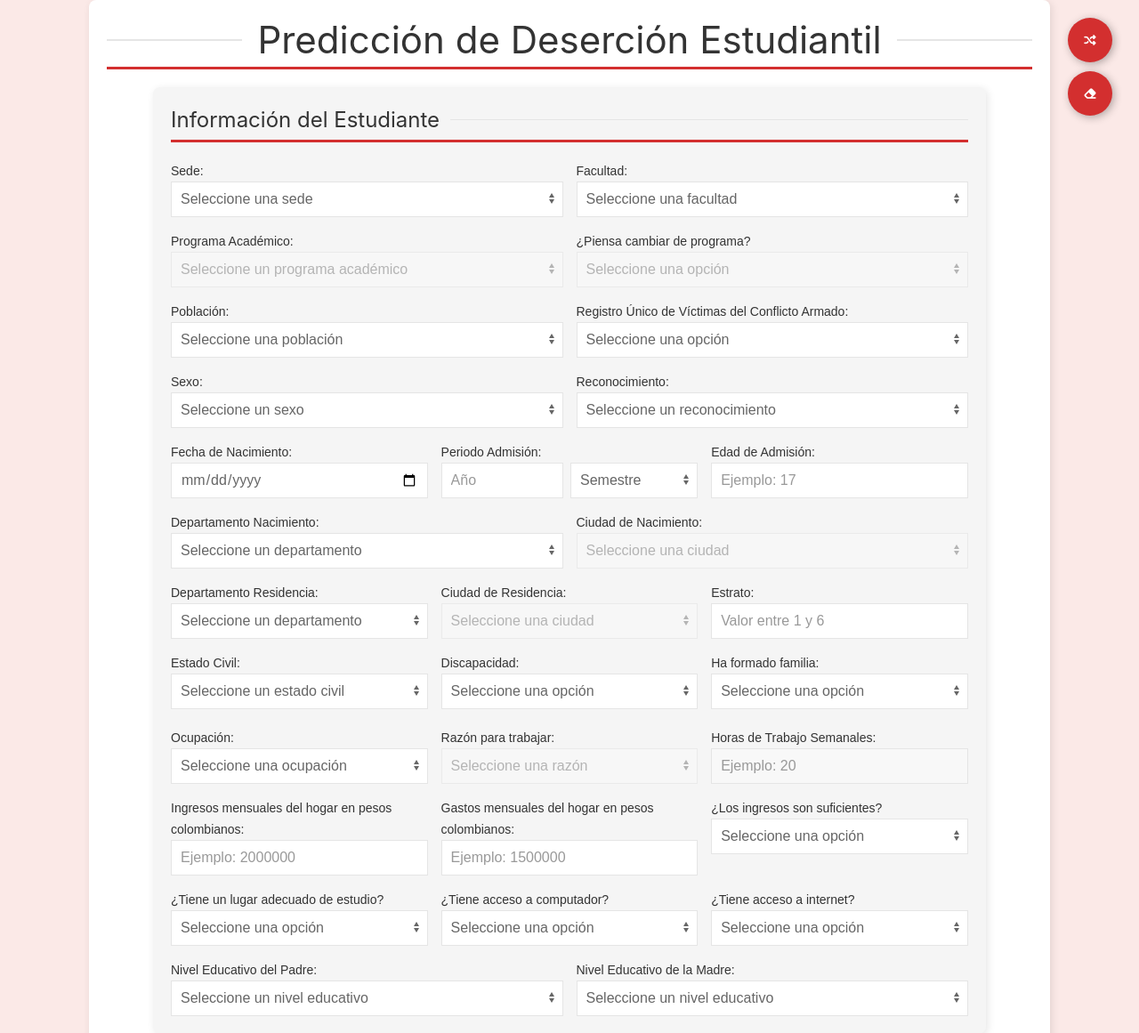
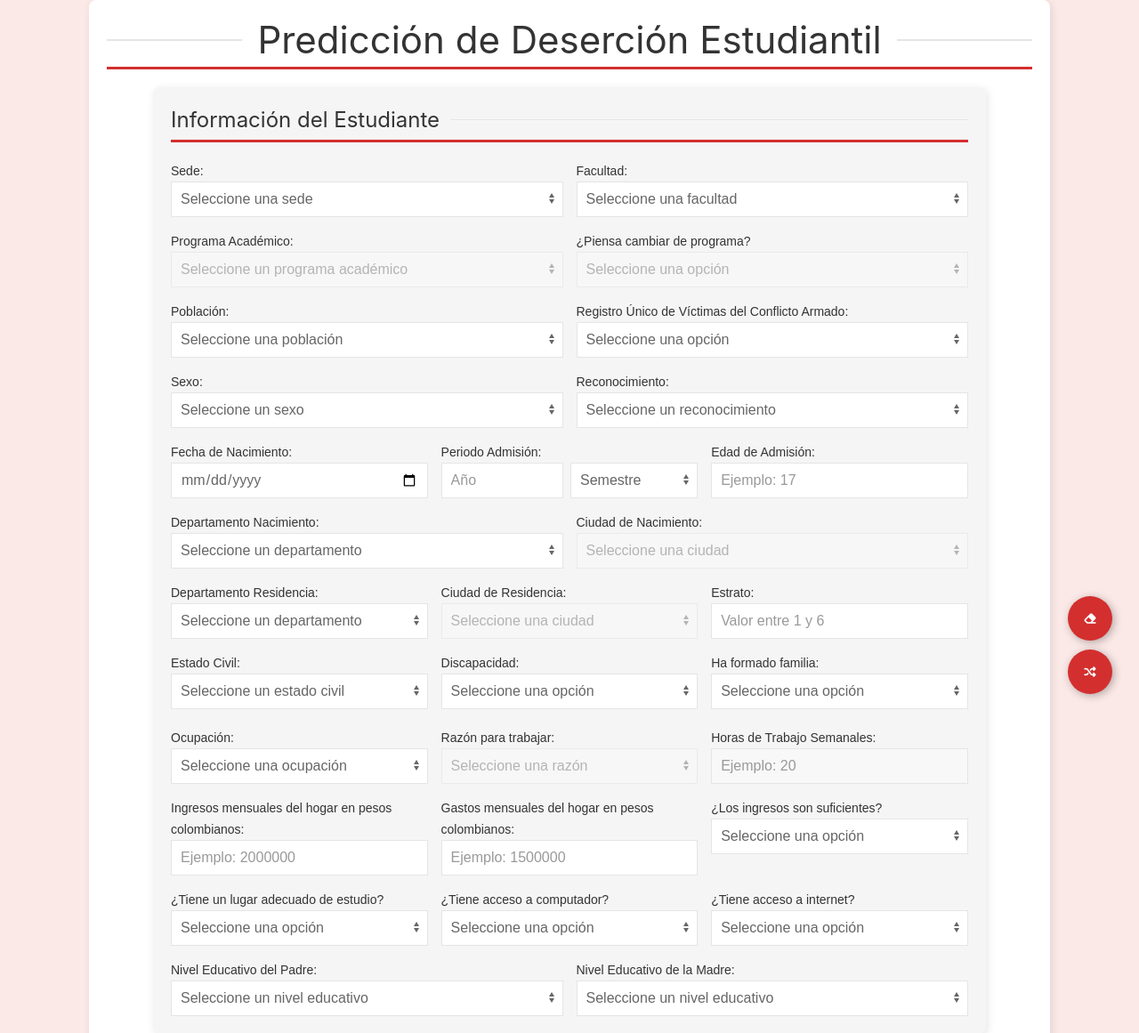
Before and after one commit to Carlosmtp/app-desercion-pred, a Flask app: page / in a window 1280 px wide. Shown: the top 1161 px of the page at 89% size. Run offline with Flask 3, Linux system fonts and the light colour scheme; some libraries are stand-ins or nearby versions.

Commit message:
ajustar posiciones de botones flotantes

```diff
--- a/static/styles.css
+++ b/static/styles.css
@@ -124,12 +124,12 @@ body {
 }
 
 #random {
-    top: 20px;
+    bottom: 20px;
     right: 20px;
 }
 
 #clear {
-    top: 80px;
+    bottom: 80px;
     right: 20px;
 }
 
```
